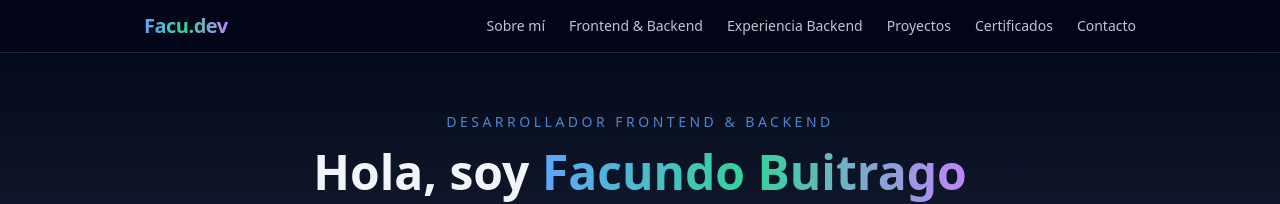
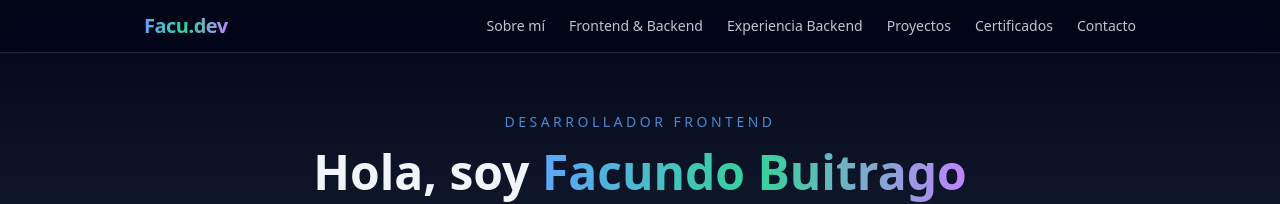
Before and after one commit to facundobuitrago/portfolio-facu, a React (Vite) app: page / in a window 1280 px wide. Shown: the top 204 px of the page. Built offline with nearby package versions, Linux system fonts and the light colour scheme.

Commit message:
Hero section

```diff
--- a/src/components/Hero.jsx
+++ b/src/components/Hero.jsx
@@ -8,7 +8,7 @@ export default function Hero() {
     >
       <div className="max-w-5xl mx-auto px=4 md:px-4 text-center">
         <p className="text-sm uppercase tracking-[0.25em] text-blue-400/80 mb-4">
-          Desarrollador Frontend & Backend
+          Desarrollador Frontend
         </p>
         <h1 className="text-4xl md:text-5xl font-extrabold mb-4">
           Hola, soy{" "}
```
